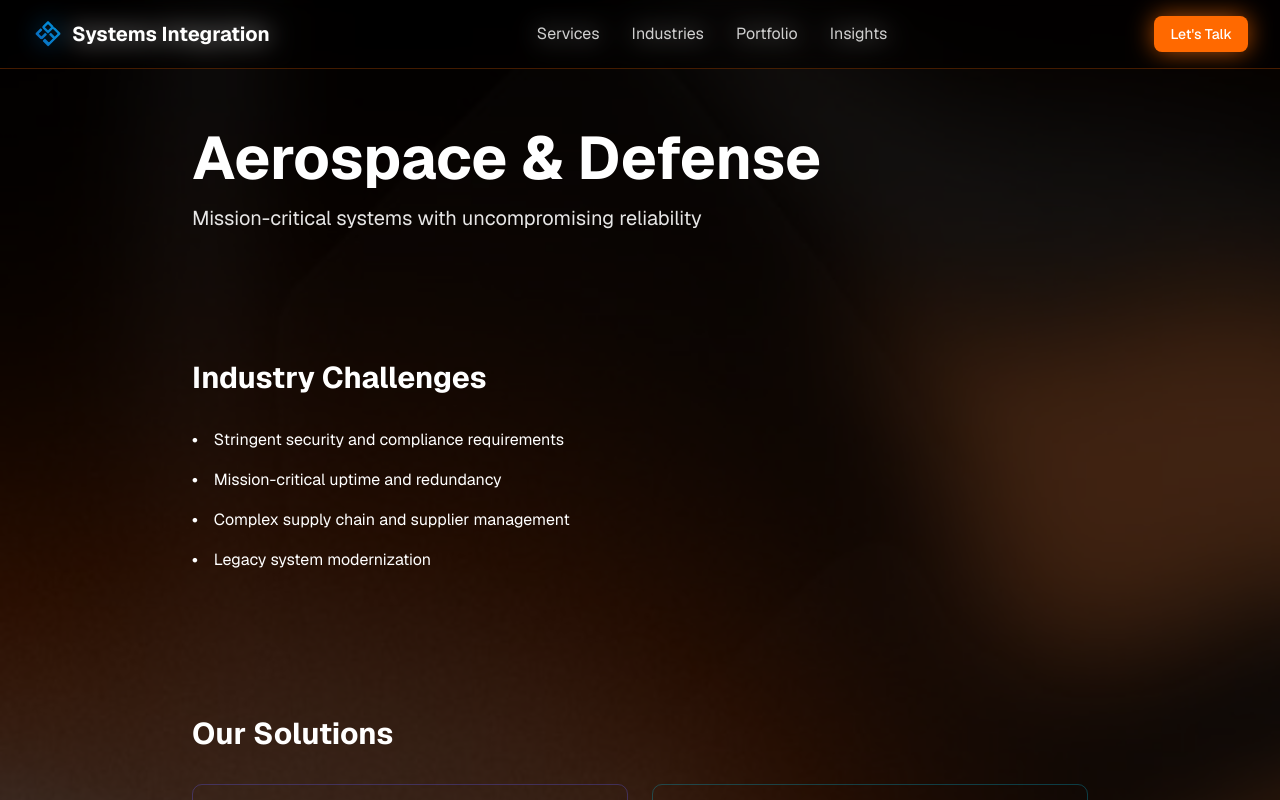
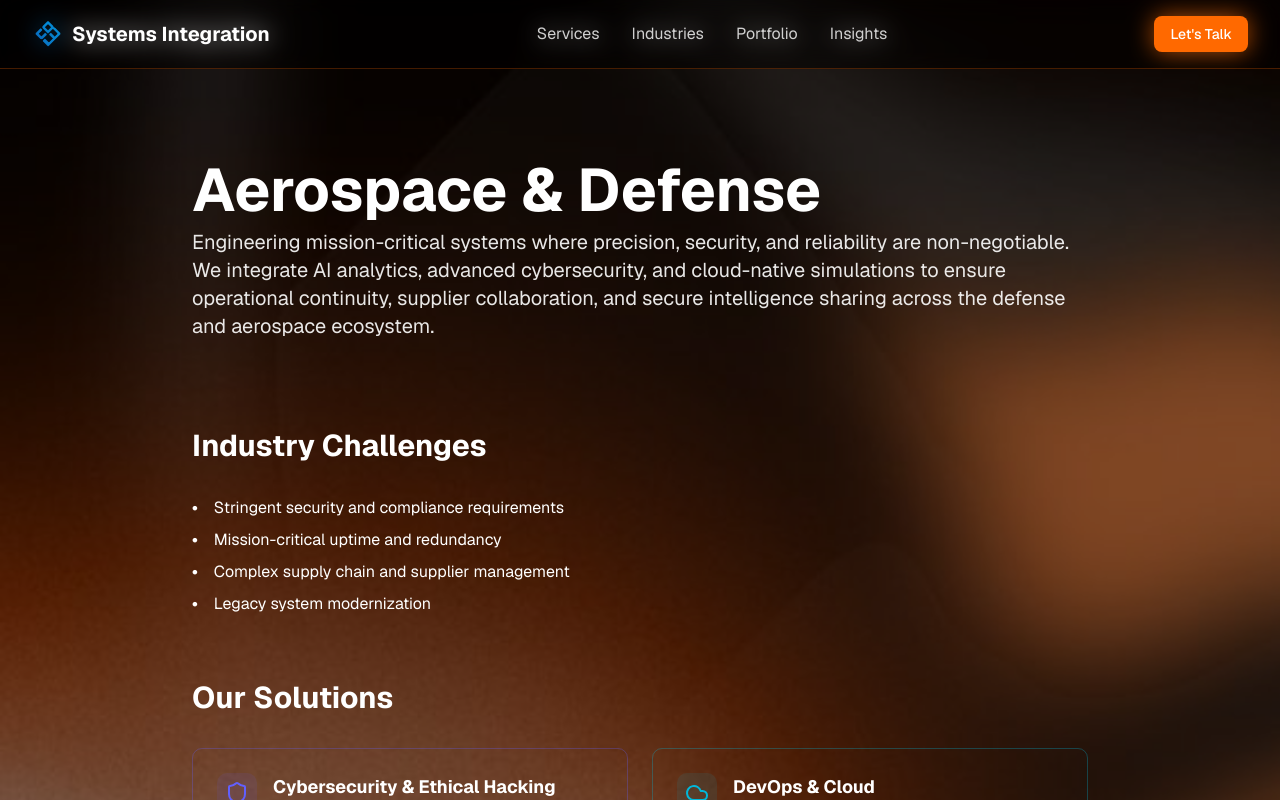
Before and after one commit to usmansiddiquisi139-ux/Website, a Next.js app: page /industries/aerospace in a window 1280 px wide. Shown: the top 800 px of the page. Built offline with nearby package versions, Linux system fonts and the light colour scheme.

Commit message:
updated all the below files. now working perfectly.

```diff
--- a/app/industries/[slug]/IndustryClientPage.tsx
+++ b/app/industries/[slug]/IndustryClientPage.tsx
@@ -63,23 +63,23 @@ export default function IndustryClientPage({ params, industry }: { params: { slu
       </div>
 
   {/* Dark overlay (non-blocking) */}
-  <div className="fixed inset-0 -z-10 bg-black/50 pointer-events-none" />
+  <div className="fixed inset-0 -z-10 bg-Transparent pointer-events-none" />
 
       <Header />
 
       {/* Hero */}
-  <section className="pt-32 pb-16 px-4 sm:px-6 lg:px-8 bg-transparent">
+  <section className="pt-40 pb-6 px-4 sm:px-2 lg:px-4 bg-transparent">
         <div className="max-w-4xl mx-auto">
-          <h1 className="text-5xl md:text-6xl font-bold mb-4 text-white">{industry.name}</h1>
+          <h1 className="text-5xl md:text-6xl font-bold mb-2 text-white">{industry.name}</h1>
           <p className="text-xl text-white/90">{industry.description}</p>
         </div>
       </section>
 
       {/* Challenges */}
-      <section className="py-16 px-4 sm:px-6 lg:px-8">
+      <section className="py-16 px-0 sm:px-3 lg:px-4">
         <div className="max-w-4xl mx-auto">
           <h2 className="text-3xl font-bold mb-8 text-white">Industry Challenges</h2>
-          <ul className="space-y-4">
+          <ul className="space-y-2">
             {industry.challenges.map((challenge: string, idx: number) => (
               <li key={idx} className="flex gap-4">
                 <span className="text-white font-bold flex-shrink-0">•</span>
@@ -91,7 +91,7 @@ export default function IndustryClientPage({ params, industry }: { params: { slu
       </section>
 
       {/* Solutions */}
-  <section className="py-20 px-4 sm:px-6 lg:px-8 bg-transparent">
+  <section className="py-0 px-4 sm:px-6 lg:px-8 bg-transparent">
         <div className="max-w-4xl mx-auto">
           <h2 className="text-3xl font-bold mb-8 text-white">Our Solutions</h2>
           <div className="grid grid-cols-1 md:grid-cols-2 gap-6">
--- a/app/industries/[slug]/page.tsx
+++ b/app/industries/[slug]/page.tsx
@@ -5,101 +5,157 @@ import { notFound } from "next/navigation"
 const industryData = {
   healthcare: {
     name: "Healthcare",
-    description: "Transforming patient care through AI, data, and secure systems",
+    description:
+      "Empowering healthcare institutions to move from reactive care to predictive precision. Through AI-driven analytics, secure interoperability, and intelligent automation, we enable clinicians and providers to deliver faster, safer, and more personalized outcomes. From patient data integration to advanced diagnostics, we ensure compliance, cybersecurity, and efficiency across the digital care continuum.",
     challenges: [
       "Interoperability between legacy EHR systems",
       "Regulatory compliance (HIPAA, HITECH)",
       "Real-time data analytics for patient outcomes",
       "Cybersecurity threats and data breaches",
     ],
-    solutions: ["data-solutions-governance", "ai-ml-learning-automation", "integration-migration-services", "ethical-hacking-as-a-service"],
+    solutions: [
+      "data-solutions-governance",
+      "ai-ml-learning-automation",
+      "integration-migration-services",
+      "ethical-hacking-as-a-service",
+    ],
     caseStudies: [],
   },
+
   fintech: {
     name: "Financial Services",
-    description: "Secure, compliant, high-performance financial platforms",
+    description:
+      "We redefine trust and transparency in finance through intelligent automation, AI governance, and real-time data pipelines. From digital banking to fintech startups, we design resilient, compliant, and secure ecosystems that optimize risk management, enable faster transactions, and enhance customer insight through predictive analytics and ethical AI solutions.",
     challenges: [
       "Real-time transaction processing and settlement",
       "Regulatory compliance (SOX, PCI-DSS, AML)",
       "Fraud detection and prevention",
       "Zero-downtime system migrations",
     ],
-    solutions: ["data-solutions-governance", "ai-ml-learning-automation", "ethical-hacking-as-a-service", "devops-cloud"],
+    solutions: [
+      "data-solutions-governance",
+      "ai-ml-learning-automation",
+      "ethical-hacking-as-a-service",
+      "devops-cloud",
+    ],
     caseStudies: [],
   },
+
   manufacturing: {
     name: "Manufacturing",
-    description: "Smart factories, predictive maintenance, and supply chain optimization",
+    description:
+      "We build smart factories powered by real-time analytics, AI-driven robotics, and IoT integration. Our solutions connect machines, data, and people to deliver predictive maintenance, optimized supply chains, and energy-efficient operations—turning traditional plants into adaptive, data-driven ecosystems that command precision and productivity.",
     challenges: [
       "IoT sensor data integration and analysis",
       "Predictive maintenance to reduce downtime",
       "Supply chain visibility and optimization",
       "Legacy OT/IT system integration",
     ],
-    solutions: ["data-solutions-governance", "ai-ml-learning-automation", "integration-migration-services", "devops-cloud"],
+    solutions: [
+      "data-solutions-governance",
+      "ai-ml-learning-automation",
+      "integration-migration-services",
+      "devops-cloud",
+    ],
     caseStudies: [],
   },
+
   "oil-gas": {
     name: "Oil & Gas",
-    description: "Digital transformation for exploration, production, and operations",
+    description:
+      "From exploration to production, we accelerate digital transformation with AI-based analytics, sensor-driven intelligence, and cloud-scale infrastructure. Our systems enhance operational efficiency, ensure safety compliance, and enable real-time decision-making across upstream, midstream, and downstream sectors, empowering resilient energy enterprises.",
     challenges: [
       "Massive unstructured sensor and seismic data",
       "Remote site connectivity and monitoring",
       "Safety and environmental compliance",
       "Cost optimization in volatile markets",
     ],
-    solutions: ["data-solutions-governance", "ai-ml-learning-automation", "integration-migration-services", "devops-cloud"],
+    solutions: [
+      "data-solutions-governance",
+      "ai-ml-learning-automation",
+      "integration-migration-services",
+      "devops-cloud",
+    ],
     caseStudies: [],
   },
+
   aerospace: {
     name: "Aerospace & Defense",
-    description: "Mission-critical systems with uncompromising reliability",
+    description:
+      "Engineering mission-critical systems where precision, security, and reliability are non-negotiable. We integrate AI analytics, advanced cybersecurity, and cloud-native simulations to ensure operational continuity, supplier collaboration, and secure intelligence sharing across the defense and aerospace ecosystem.",
     challenges: [
       "Stringent security and compliance requirements",
       "Mission-critical uptime and redundancy",
       "Complex supply chain and supplier management",
       "Legacy system modernization",
     ],
-    solutions: ["ethical-hacking-as-a-service", "devops-cloud", "integration-migration-services", "data-solutions-governance"],
+    solutions: [
+      "ethical-hacking-as-a-service",
+      "devops-cloud",
+      "integration-migration-services",
+      "data-solutions-governance",
+    ],
     caseStudies: [],
   },
+
   education: {
     name: "Education",
-    description: "Digital learning platforms and institutional transformation",
+    description:
+      "We shape the future of learning through digital transformation and AI-led academic analytics. From virtual campuses to intelligent learning platforms, our systems drive student success, streamline operations, and provide actionable insights to institutions—ensuring education becomes accessible, adaptive, and data-driven.",
     challenges: [
       "Student data privacy and security",
       "Cloud migration of learning management systems",
       "Analytics for student success and retention",
       "Integration of third-party educational tools",
     ],
-    solutions: ["data-solutions-governance", "ai-ml-learning-automation", "integration-migration-services", "ethical-hacking-as-a-service"],
+    solutions: [
+      "data-solutions-governance",
+      "ai-ml-learning-automation",
+      "integration-migration-services",
+      "ethical-hacking-as-a-service",
+    ],
     caseStudies: [],
   },
+
   transport: {
     name: "Transportation",
-    description: "Logistics optimization and autonomous system integration",
+    description:
+      "Transforming how the world moves with AI-optimized logistics, intelligent fleet management, and real-time data integration. Our solutions enable predictive routing, autonomous system orchestration, and operational transparency, empowering mobility enterprises to deliver safer, faster, and more sustainable transport systems.",
     challenges: [
       "Real-time fleet tracking and optimization",
       "Autonomous vehicle integration",
       "Supply chain and route optimization",
       "IoT integration across distributed assets",
     ],
-    solutions: ["data-solutions-governance", "ai-ml-learning-automation", "devops-cloud", "integration-migration-services"],
+    solutions: [
+      "data-solutions-governance",
+      "ai-ml-learning-automation",
+      "devops-cloud",
+      "integration-migration-services",
+    ],
     caseStudies: [],
   },
+
   "real-estate": {
     name: "Real Estate",
-    description: "Smart properties, tenant management, and market analytics",
+    description:
+      "Building intelligent environments where data meets design. We empower property developers, facility managers, and investors with AI-powered insights, smart building automation, and IoT-driven tenant experiences—unlocking operational efficiency, sustainability, and real-time portfolio intelligence.",
     challenges: [
       "Property management system integration",
       "Real estate data analytics and market insights",
       "IoT sensors and smart building systems",
       "Cloud migration of legacy platforms",
     ],
-    solutions: ["data-solutions-governance", "integration-migration-services", "devops-cloud", "ai-ml-learning-automation"],
+    solutions: [
+      "data-solutions-governance",
+      "integration-migration-services",
+      "devops-cloud",
+      "ai-ml-learning-automation",
+    ],
     caseStudies: [],
   },
 }
+
 
 export async function generateStaticParams() {
   return Object.keys(industryData).map((slug) => ({ slug }))
--- a/app/services/page.tsx
+++ b/app/services/page.tsx
@@ -61,7 +61,6 @@ export default function ServicesPage() {
   return (
     <main
       className="min-h-screen bg-cover bg-center bg-no-repeat text-white"
-      style={{ backgroundImage: "url('/images/services-bg.jpg')" }}
     >
   <div className="bg-transparent min-h-screen text-white">
         <Header />
@@ -90,7 +89,7 @@ export default function ServicesPage() {
                 <Link
                   key={service.slug}
                   href={`/services/${service.slug}`}
-                  className={`block w-full text-left p-6 sm:p-8 hover:${colorClasses.bg} transition flex items-start justify-between gap-4 group rounded-2xl ${colorClasses.border} bg-transparent backdrop-blur-md`}
+                  className={`block w-full text-left p-6 sm:p-8 hover:${colorClasses.bg} transition flex items-start justify-between gap-4 group rounded-2xl ${colorClasses.border} bg-transparent backdrop-Transparent`}
                 >
                   <div className="flex-1">
                     <div className="flex items-center gap-3 mb-2">
--- a/lib/services-data.ts
+++ b/lib/services-data.ts
@@ -36,7 +36,7 @@ export const services: Service[] = [
   {
     slug: "integration-migration-services",
     icon: Link2,
-    title: "Integration & Migration Services",
+    title: "Integration & Migration",
     headline: "Seamlessly Connect. Effortlessly Upgrade. Future-Proof Your Business.",
     overview:
       "In today's fast-moving digital world, disconnected systems are costly. We eliminate manual workflows, unify scattered data, and modernize tech stacks with end-to-end Integration & Migration solutions.",
```
Also changed, not shown: app/faq/page.tsx (+33 -20 lines), app/glossary/page.tsx (+10 -8 lines), app/services/[slug]/page.tsx (+36 -43 lines).
